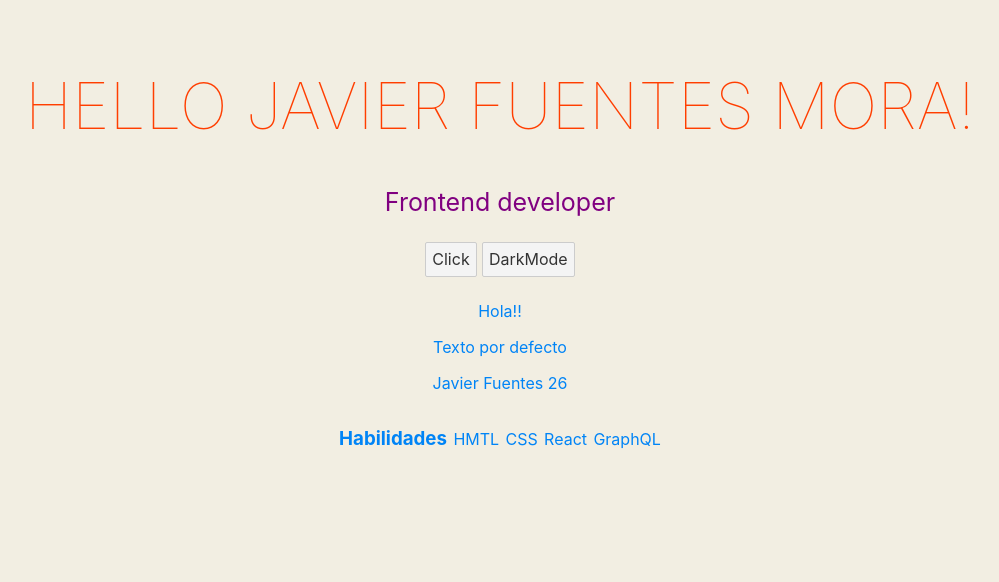
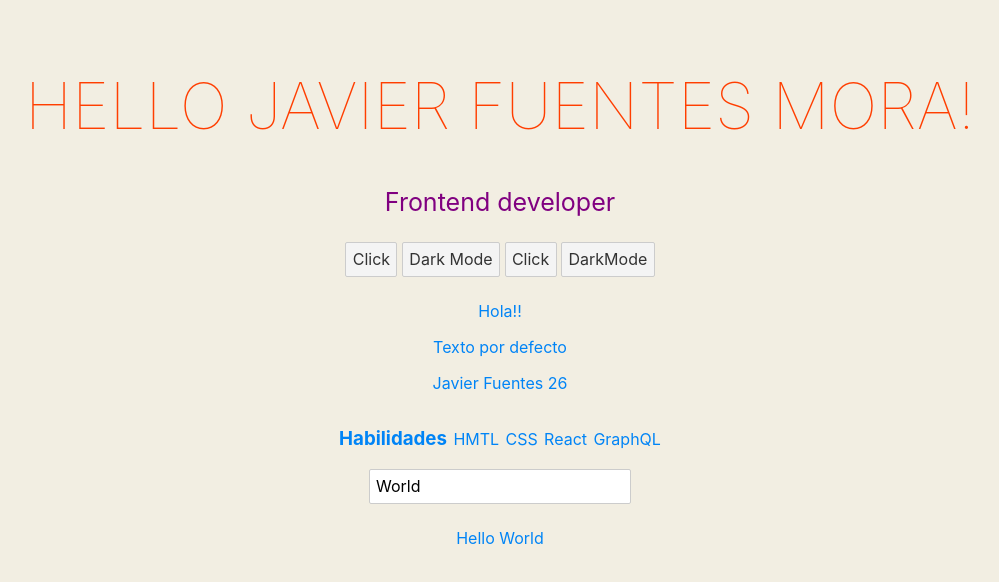
Before and after one commit to javierfuentesm/Svelte, a Svelte app: page / in a window 1280 px wide. Shown: the top 582 px of the page, without its empty margins (140-1139 px from the left). Built offline with nearby package versions, Linux system fonts and the light colour scheme.

Commit message:
Eventos del DOM y Binding

```diff
--- a/src/App.svelte
+++ b/src/App.svelte
@@ -3,6 +3,7 @@
   import Text from './components/Text.svelte'
   import Person from './components/Person.svelte'
   import Skills from './components/Skills.svelte'
+  import Input from './components/Input.svelte'
   export let name;
   export let lastName = "Fuentes";
 
@@ -54,5 +55,6 @@
   <Text/>
   <Person {...data} />
   <Skills/>
+  <Input />
 
 </main>
--- a/src/components/About.svelte
+++ b/src/components/About.svelte
@@ -1,4 +1,5 @@
 <script>
+  import Button from './Button.svelte'
   let someText = `Frontend developer`;
   let count = 0;
   let styles = { darkMode: false}
@@ -27,6 +28,8 @@
     {:else}
     <p><span>Hello DarkMode</span></p>
     {/if}
+  <Button text='Click' {count} on:click={handleClick} />
+  <Button text='Dark Mode' on:click={toggle} />
   <button on:click = {handleClick}>Click {count === 0 ? '' : count}</button>
   <button on:click = {toggle}>DarkMode</button>
 </div>
--- /dev/null
+++ b/src/components/Button.svelte
@@ -0,0 +1,9 @@
+<script>
+    export let count = 0;
+    export let text;
+</script>
+
+<button on:click>
+    {text}
+    {count === 0 ? '' : count}
+</button>
--- /dev/null
+++ b/src/components/Input.svelte
@@ -0,0 +1,8 @@
+<script>
+    export let name= 'World'
+</script>
+
+<div class="Input">
+    <input type="text" bind:value={name}>
+    <p>Hello {name}</p>
+</div>
```
